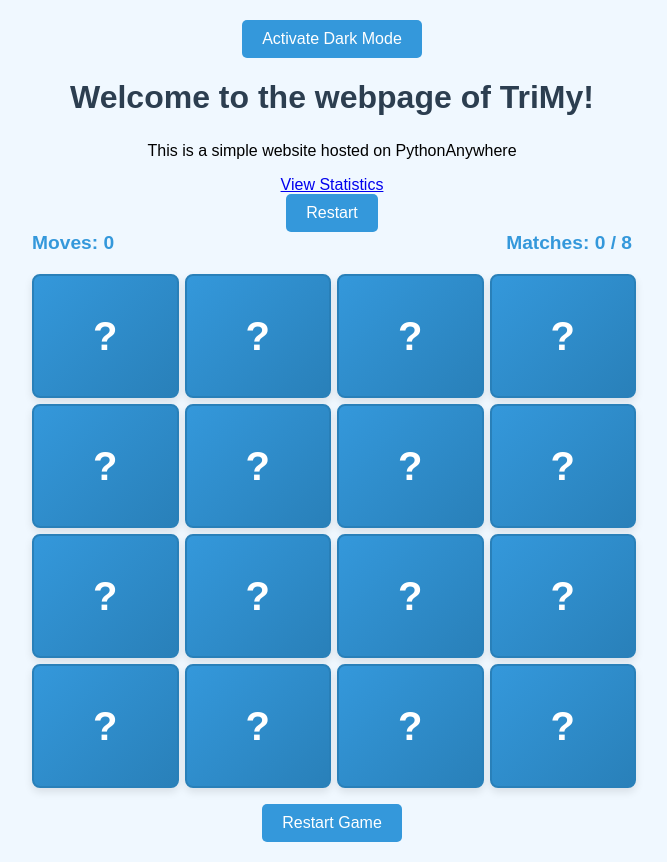
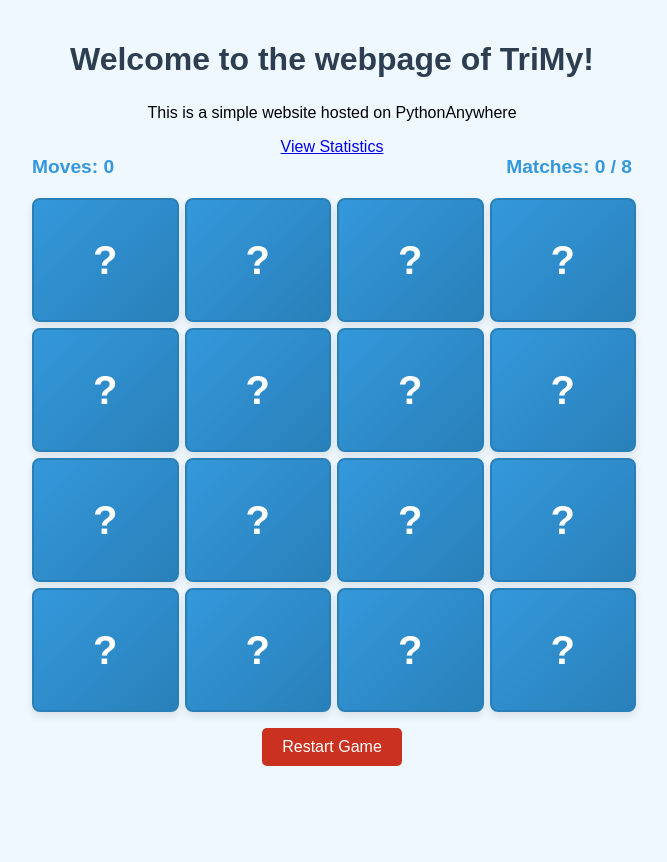
Before and after one commit to nike2410/Advanced_ISD_Project, a Flask app: page / in a window 1280 px wide. Shown: the whole page, without its empty margins (308-975 px from the left). After the commit the page ends 766 px from the top, so only its background shows below. Run offline with Flask 3, Linux system fonts and the light colour scheme.

Commit message:
fixed connection to js file, adjsuted button color

```diff
--- a/app.py
+++ b/app.py
@@ -33,9 +33,7 @@ def create_cards():
             'is_flipped': False,
             'is_matched': False
         })
-
     return card_objects
-
 
 def start_new_game():
     # new session id
@@ -51,7 +49,6 @@ def start_new_game():
     }
     return game_id, game_state
 
-
 # Routes
 @app.route('/')
 def index():
@@ -65,7 +62,6 @@ def index():
     return render_template('index.html',
                            game_id=game_id,
                            game_state=game_state)
-
 
 @app.route('/new_game', methods=['POST'])
 def new_game():
--- a/static/css/styles.css
+++ b/static/css/styles.css
@@ -98,7 +98,7 @@ h1 {
 }
 
 button {
-    background-color: #3498db;
+    background-color: #ca3120;
     color: white;
     border: none;
     padding: 10px 20px;
--- a/static/js/script.js
+++ b/static/js/script.js
@@ -15,7 +15,6 @@ document.addEventListener('DOMContentLoaded', function() {
             if (!canFlip || this.classList.contains('flipped') || this.classList.contains('matched')) {
                 return;
             }
-
             const cardId = this.dataset.id;
             console.log(`Clicked card with ID: ${cardId}`);
             flipCard(cardId);
--- a/templates/index.html
+++ b/templates/index.html
@@ -8,18 +8,12 @@
 </head>
 
 <body>
-    <button id="dark-mode">Activate Dark Mode</button>
     <h1>Welcome to the webpage of TriMy!</h1>
     <p>This is a simple website hosted on PythonAnywhere</p>
 
     <!-- create link to statistics page -->
     <a href="/static/statistics.html">View Statistics</a>
 
-
-    <!-- Restart button to start the game from scratch -->
-    <div class="actions">
-        <button onclick="restart()">Restart</button>
-    </div>
     <div class="game-info">
         <div class="stats">Moves: <span id="moves">{{ game_state.moves }}</span></div>
         <div class="stats">Matches: <span id="matches">{{ game_state.matched_pairs }}</span> / <span id="total-pairs">{{ game_state.total_pairs }}</span></div>
@@ -44,3 +38,6 @@
             <button type="submit">Restart Game</button>
         </form>
     </div>
+<script src="/static/js/script.js"></script>
+</body>
+</html>
```
